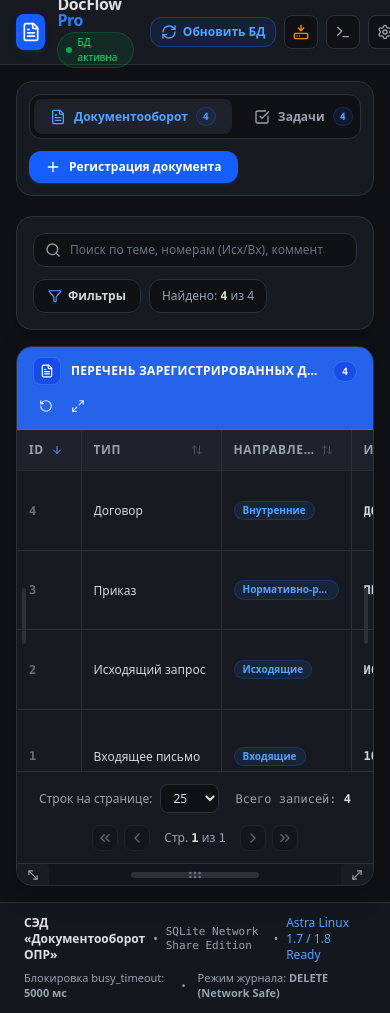
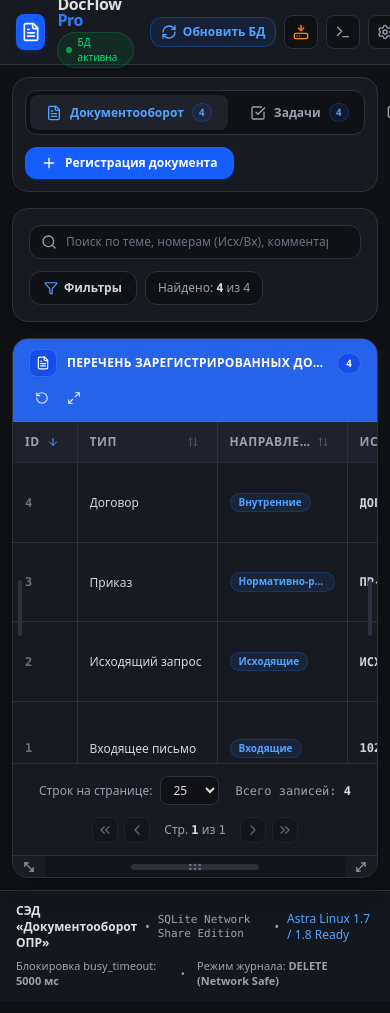
Before and after one commit to snowcity2006-ctrl/RegDoc_Tasks, a React (Vite) app: page / in a window 390 px wide. Shown: the top 1013 px of the page. Built offline with nearby package versions, Linux system fonts and the light colour scheme; the HTML template or start-up script is replaced by a standard one.

Commit message:
style: improve layout responsiveness and full-width design
Refactor application layout to support full-width display by removing fixed max-widths and adding a reset control for the document table width.

```diff
--- a/src/App.tsx
+++ b/src/App.tsx
@@ -490,8 +490,8 @@ export default function App() {
         </div>
       )}
 
-      {/* Основной контент */}
-      <main className="flex-1 max-w-[2000px] w-full mx-auto p-4 sm:p-6 space-y-5">
+      {/* Основной контент на всю ширину экрана */}
+      <main className="flex-1 w-full px-3 sm:px-4 py-3 sm:py-4 space-y-4">
 
         {/* Панель переключения разделов и быстрая регистрация документа */}
         <div className="flex flex-col sm:flex-row items-stretch sm:items-center justify-between gap-3 bg-[#171A21] p-3 rounded-2xl border border-[#2D3139] shadow-xs">
@@ -650,8 +650,8 @@ export default function App() {
       </main>
 
       {/* Подвал приложения */}
-      <footer className="border-t border-[#2D3139] py-3 px-6 bg-[#171A21]/70 text-gray-400 text-xs">
-        <div className="max-w-[2000px] mx-auto flex flex-col sm:flex-row items-center justify-between gap-2">
+      <footer className="border-t border-[#2D3139] py-3 px-4 sm:px-6 bg-[#171A21]/70 text-gray-400 text-xs w-full">
+        <div className="w-full flex flex-col sm:flex-row items-center justify-between gap-2">
           <div className="flex items-center gap-2">
             <span className="font-semibold text-[#E0E0E0]">
               СЭД «Документооборот ОПР»
--- a/src/components/Navbar.tsx
+++ b/src/components/Navbar.tsx
@@ -103,8 +103,8 @@ export const Navbar: React.FC<NavbarProps> = React.memo(({
   };
 
   return (
-    <header className="sticky top-0 z-30 bg-[#171A21] border-b border-[#2D3139] transition-colors shadow-xs">
-      <div className="max-w-[2000px] mx-auto px-4 sm:px-6 lg:px-8">
+    <header className="sticky top-0 z-30 bg-[#171A21] border-b border-[#2D3139] transition-colors shadow-xs w-full">
+      <div className="w-full px-4 sm:px-6">
         <div className="flex items-center justify-between h-16 gap-4">
 
           {/* Левая часть: Логотип и переключение вкладок */}
--- a/src/components/documents/DocumentTable.tsx
+++ b/src/components/documents/DocumentTable.tsx
@@ -437,7 +437,7 @@ export const DocumentTable: React.FC<DocumentTableProps> = ({
             : {
                 height: `${tableHeight}px`,
                 width: tableWidth ? `${tableWidth}px` : '100%',
-                maxWidth: 'calc(100vw - 2rem)',
+                maxWidth: '100%',
               }
         }
         className={`${
@@ -474,6 +474,23 @@ export const DocumentTable: React.FC<DocumentTableProps> = ({
 
           {/* Элементы управления масштабированием и размером окна таблицы */}
           <div className="flex items-center gap-1.5 text-xs text-blue-100 shrink-0">
+            {/* Кнопка: на 100% ширины окна */}
+            {tableWidth && (
+              <button
+                type="button"
+                onClick={() => {
+                  setTableWidth(null);
+                  try {
+                    localStorage.removeItem('docflow_table_width');
+                  } catch {}
+                }}
+                title="Растянуть таблицу на 100% ширины окна"
+                className="px-2 py-1 bg-blue-700/80 hover:bg-blue-800 text-white rounded-lg transition-colors cursor-pointer text-[11px] font-medium border border-blue-400/30"
+              >
+                100% ширины
+              </button>
+            )}
+
             {/* Сброс размера */}
             <button
               type="button"
@@ -521,10 +538,8 @@ export const DocumentTable: React.FC<DocumentTableProps> = ({
         {/* Контейнер таблицы с горизонтальным и вертикальным скроллом */}
         <div ref={tableContainerRef} className="overflow-auto flex-1 min-h-[160px]">
           <table
-            className="text-left border-collapse text-xs select-none"
+            className="w-full text-left border-collapse text-xs select-none table-fixed"
             style={{
-              tableLayout: 'fixed',
-              width: `${totalTableWidth}px`,
               minWidth: `${totalTableWidth}px`,
             }}
           >
```
